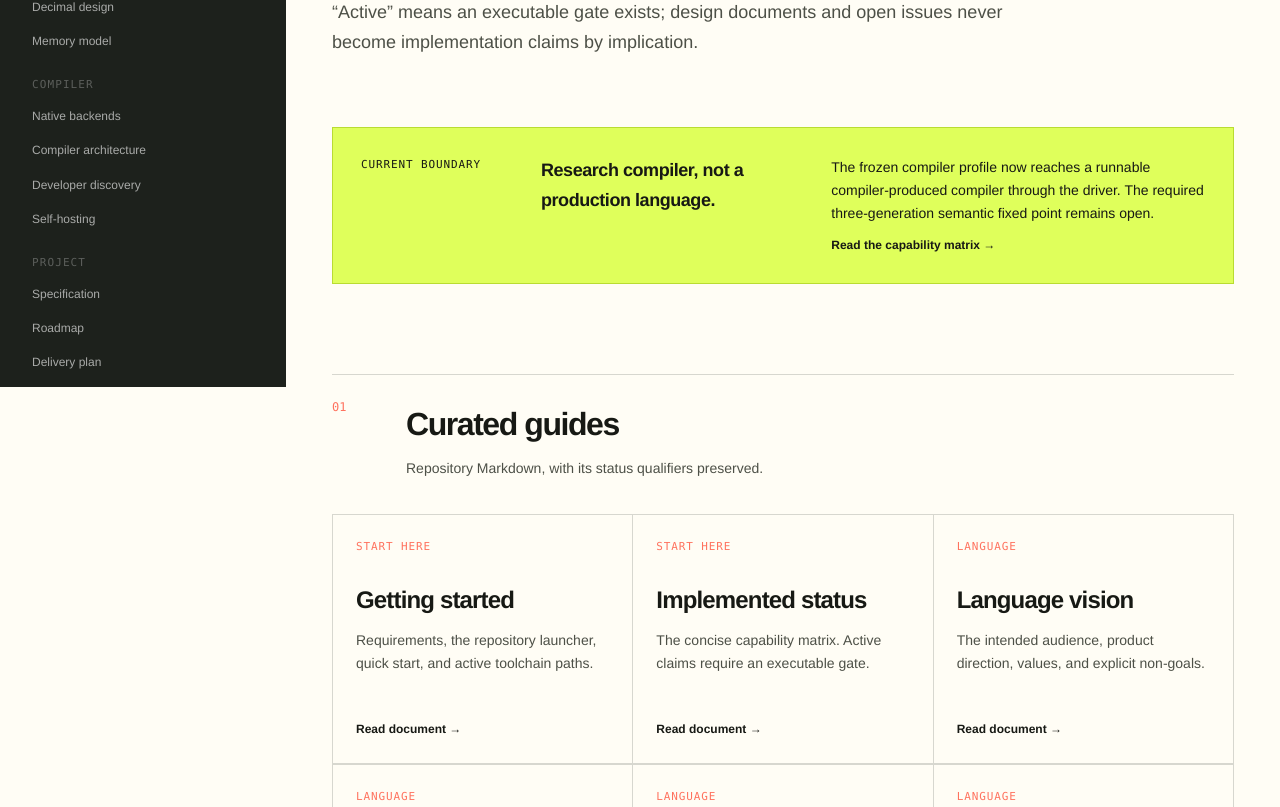
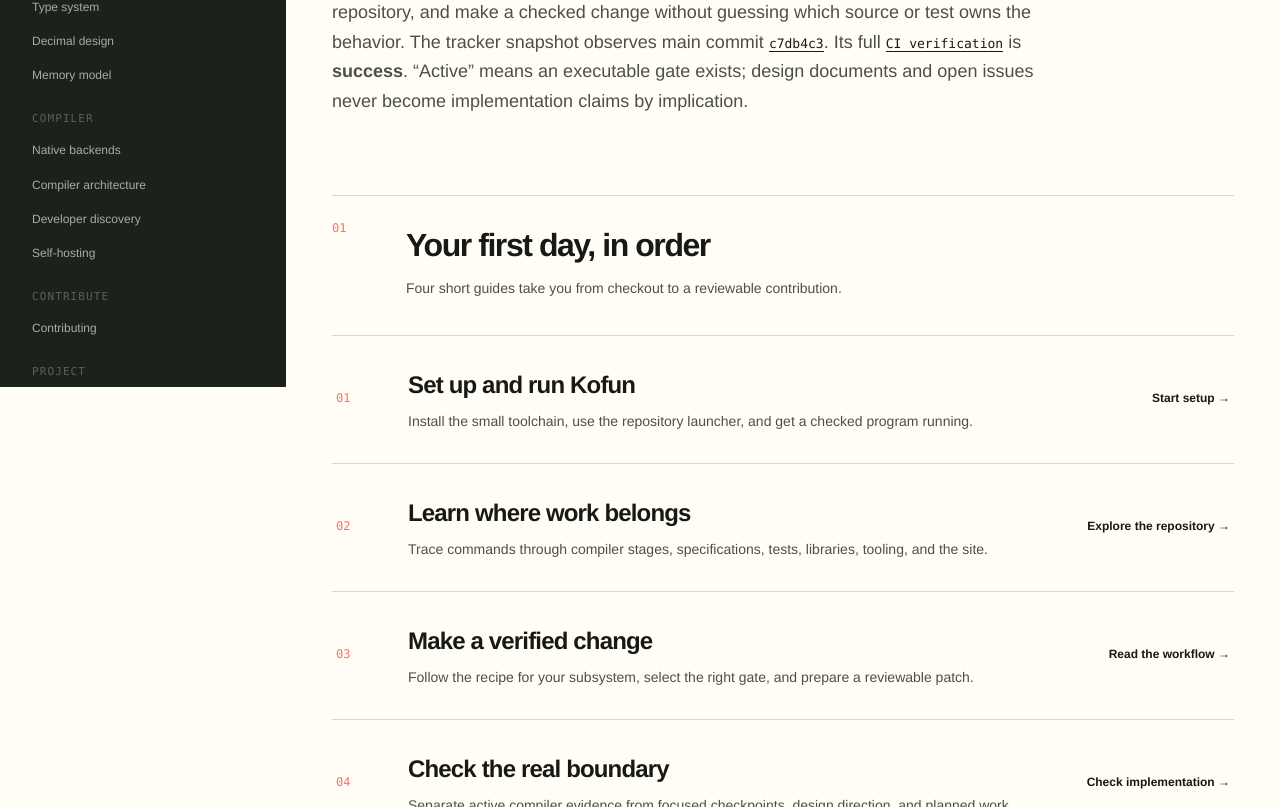
Before and after one commit to hjosugi/kofun-site, a Next.js app: page /docs in a window 1280 px wide. Shown: the part 413-1220 px from the top of the page. Built offline with nearby package versions, Linux system fonts and the light colour scheme.

Commit message:
docs: add complete contributor onboarding

```diff
--- a/app/docs/docs-manifest.ts
+++ b/app/docs/docs-manifest.ts
@@ -5,7 +5,12 @@ export type DocEntry = {
   title: string;
   summary: string;
   source: string;
-  section: "Start here" | "Language" | "Compiler" | "Project";
+  section:
+    | "Start here"
+    | "Language"
+    | "Compiler"
+    | "Contribute"
+    | "Project";
 };
 
 export const snapshot = {
@@ -20,8 +25,15 @@ export const docs: DocEntry[] = [
   {
     slug: "getting-started",
     title: "Getting started",
-    summary: "Requirements, the repository launcher, quick start, and active toolchain paths.",
+    summary: "From a clean machine to a checked compiler run and local documentation site.",
     source: "docs/GETTING_STARTED.md",
+    section: "Start here",
+  },
+  {
+    slug: "repository-guide",
+    title: "Repository guide",
+    summary: "A task-oriented map of every top-level area, compiler path, test family, and generated boundary.",
+    source: "docs/REPOSITORY_GUIDE.md",
     section: "Start here",
   },
   {
@@ -95,6 +107,13 @@ export const docs: DocEntry[] = [
     section: "Compiler",
   },
   {
+    slug: "contributing",
+    title: "Contributing",
+    summary: "Change recipes, test selection, repository conventions, review expectations, and definition of done.",
+    source: "docs/CONTRIBUTING.md",
+    section: "Contribute",
+  },
+  {
     slug: "specification",
     title: "Specification",
     summary: "Normative contracts, roadmap documents, and executable conformance evidence.",
--- a/app/docs/docs-nav.tsx
+++ b/app/docs/docs-nav.tsx
@@ -2,7 +2,13 @@ import Link from "next/link";
 import KofunMark from "../kofun-mark";
 import { docs, snapshot } from "./docs-manifest";
 
-const sections = ["Start here", "Language", "Compiler", "Project"] as const;
+const sections = [
+  "Start here",
+  "Language",
+  "Compiler",
+  "Contribute",
+  "Project",
+] as const;
 
 export default function DocsNav({ active }: { active?: string }) {
   return (
--- a/app/docs/page.tsx
+++ b/app/docs/page.tsx
@@ -8,6 +8,41 @@ const trackDescriptions: Record<number, string> = {
   667: "Connect every stable active diagnostic code to executable evidence and deterministic policy.",
   668: "Compare declared backends through normalized observations and an independent family oracle.",
 };
+
+const contributorPath = [
+  {
+    step: "01",
+    title: "Set up and run Kofun",
+    description:
+      "Install the small toolchain, use the repository launcher, and get a checked program running.",
+    href: "/docs/getting-started",
+    action: "Start setup",
+  },
+  {
+    step: "02",
+    title: "Learn where work belongs",
+    description:
+      "Trace commands through compiler stages, specifications, tests, libraries, tooling, and the site.",
+    href: "/docs/repository-guide",
+    action: "Explore the repository",
+  },
+  {
+    step: "03",
+    title: "Make a verified change",
+    description:
+      "Follow the recipe for your subsystem, select the right gate, and prepare a reviewable patch.",
+    href: "/docs/contributing",
+    action: "Read the workflow",
+  },
+  {
+    step: "04",
+    title: "Check the real boundary",
+    description:
+      "Separate active compiler evidence from focused checkpoints, design direction, and planned work.",
+    href: "/docs/implemented-status",
+    action: "Check implementation",
+  },
+] as const;
 
 export default function DocsHome() {
   return (
@@ -26,9 +61,12 @@ export default function DocsHome() {
         <div className="docs-overview">
           <div className="docs-overview-hero">
             <span className="section-kicker">Kofun docs</span>
-            <h1>Evidence first.<br />Ambition intact.</h1>
+            <h1>Start here.<br />Ship with evidence.</h1>
             <p>
-              The tracker snapshot observes main commit{" "}
+              New to Kofun? Follow the contributor path below to run the
+              compiler, understand the repository, and make a checked change
+              without guessing which source or test owns the behavior. The
+              tracker snapshot observes main commit{" "}
               <a
                 href={`https://github.com/hjosugi/kofun/commit/${snapshot.commit}`}
               >
@@ -48,6 +86,31 @@ export default function DocsHome() {
             </p>
           </div>
 
+          <section className="docs-onboarding" aria-labelledby="contributor-path">
+            <div className="docs-section-title">
+              <span>01</span>
+              <div>
+                <h2 id="contributor-path">Your first day, in order</h2>
+                <p>
+                  Four short guides take you from checkout to a reviewable
+                  contribution.
+                </p>
+              </div>
+            </div>
+            <div className="docs-onboarding-grid">
+              {contributorPath.map((item) => (
+                <Link href={item.href} key={item.step}>
+                  <span>{item.step}</span>
+                  <div>
+                    <h3>{item.title}</h3>
+                    <p>{item.description}</p>
+                  </div>
+                  <b>{item.action} →</b>
+                </Link>
+              ))}
+            </div>
+          </section>
+
           <div className="docs-honesty">
             <span>Current boundary</span>
             <strong>Research compiler, not a production language.</strong>
@@ -63,10 +126,13 @@ export default function DocsHome() {
 
           <section className="docs-card-section">
             <div className="docs-section-title">
-              <span>01</span>
+              <span>02</span>
               <div>
                 <h2>Curated guides</h2>
-                <p>Repository Markdown, with its status qualifiers preserved.</p>
+                <p>
+                  Authoritative repository Markdown, rendered with status
+                  qualifiers and local links preserved.
+                </p>
               </div>
             </div>
             <div className="docs-card-grid">
@@ -87,7 +153,7 @@ export default function DocsHome() {
 
           <section className="docs-card-section">
             <div className="docs-section-title">
-              <span>02</span>
+              <span>03</span>
               <div>
                 <h2>Evidence tracks</h2>
                 <p>
--- a/app/globals.css
+++ b/app/globals.css
@@ -1608,7 +1608,7 @@ footer {
   display: grid;
   gap: 10px;
   grid-template-columns: minmax(170px, 0.45fr) minmax(260px, 0.75fr) minmax(300px, 1fr);
-  margin: 70px 0 90px;
+  margin: 90px 0;
   padding: 28px;
 }
 
@@ -1638,6 +1638,59 @@ footer {
 
 .docs-card-section + .docs-card-section {
   margin-top: 100px;
+}
+
+.docs-onboarding {
+  margin-top: 78px;
+}
+
+.docs-onboarding-grid {
+  border-top: 1px solid var(--line);
+}
+
+.docs-onboarding-grid > a {
+  align-items: center;
+  border-bottom: 1px solid var(--line);
+  display: grid;
+  gap: 24px;
+  grid-template-columns: 48px minmax(0, 1fr) auto;
+  min-height: 128px;
+  padding: 22px 4px;
+  transition:
+    background var(--transition-fast),
+    padding var(--transition-fast);
+}
+
+.docs-onboarding-grid > a:hover,
+.docs-onboarding-grid > a:focus-visible {
+  background: #f6f3e9;
+  padding-left: 16px;
+  padding-right: 16px;
+}
+
+.docs-onboarding-grid > a > span {
+  color: var(--coral);
+  font-family: var(--mono);
+  font-size: var(--font-size-caption);
+}
+
+.docs-onboarding-grid h3 {
+  font-size: var(--font-size-title);
+  letter-spacing: -0.035em;
+  margin: 0 0 5px;
+}
+
+.docs-onboarding-grid p {
+  color: var(--ink-soft);
+  font-size: var(--font-size-small);
+  line-height: var(--line-height-body);
+  margin: 0;
+  max-width: 660px;
+}
+
+.docs-onboarding-grid b {
+  font-size: var(--font-size-caption);
+  white-space: nowrap;
 }
 
 .docs-section-title {
@@ -1931,6 +1984,47 @@ footer {
   margin: 50px 0;
 }
 
+.docs-pagination {
+  border-top: 1px solid var(--line);
+  display: grid;
+  gap: 1px;
+  grid-template-columns: repeat(2, minmax(0, 1fr));
+  margin-top: 72px;
+  padding-top: 1px;
+}
+
+.docs-pagination > a {
+  background: #f2eee2;
+  display: flex;
+  flex-direction: column;
+  min-height: 112px;
+  padding: 20px;
+  transition: background var(--transition-fast);
+}
+
+.docs-pagination > a:hover,
+.docs-pagination > a:focus-visible {
+  background: var(--acid);
+}
+
+.docs-pagination > a.next {
+  align-items: flex-end;
+  text-align: right;
+}
+
+.docs-pagination span {
+  color: var(--ink-soft);
+  font-family: var(--mono);
+  font-size: var(--font-size-micro);
+  letter-spacing: 0.06em;
+  margin-bottom: 8px;
+  text-transform: uppercase;
+}
+
+.docs-pagination strong {
+  font-size: var(--font-size-small);
+}
+
 @media (max-width: 1080px) {
   .docs-card-grid {
     grid-template-columns: repeat(2, 1fr);
@@ -2065,6 +2159,31 @@ footer {
     margin: 50px 0 70px;
   }
 
+  .docs-onboarding-grid > a {
+    align-items: start;
+    gap: 8px 14px;
+    grid-template-columns: 34px minmax(0, 1fr);
+    padding: 20px 4px;
+  }
+
+  .docs-onboarding-grid > a:hover,
+  .docs-onboarding-grid > a:focus-visible {
+    padding-left: 10px;
+    padding-right: 10px;
+  }
+
+  .docs-onboarding-grid b {
+    grid-column: 2;
+  }
+
+  .docs-pagination {
+    grid-template-columns: 1fr;
+  }
+
+  .docs-pagination > span[aria-hidden="true"] {
+    display: none;
+  }
+
   .docs-card-grid {
     grid-template-columns: 1fr;
   }
```
Also changed, not shown: app/docs/[slug]/page.tsx (+22 -0 lines), site/README.md, 1 other file (tests, documents, lock files or other folders).
